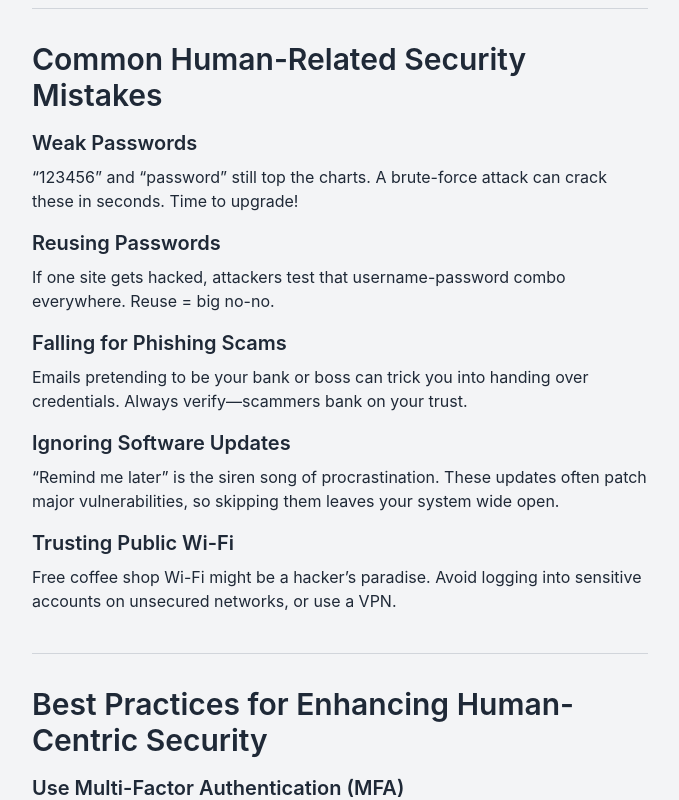
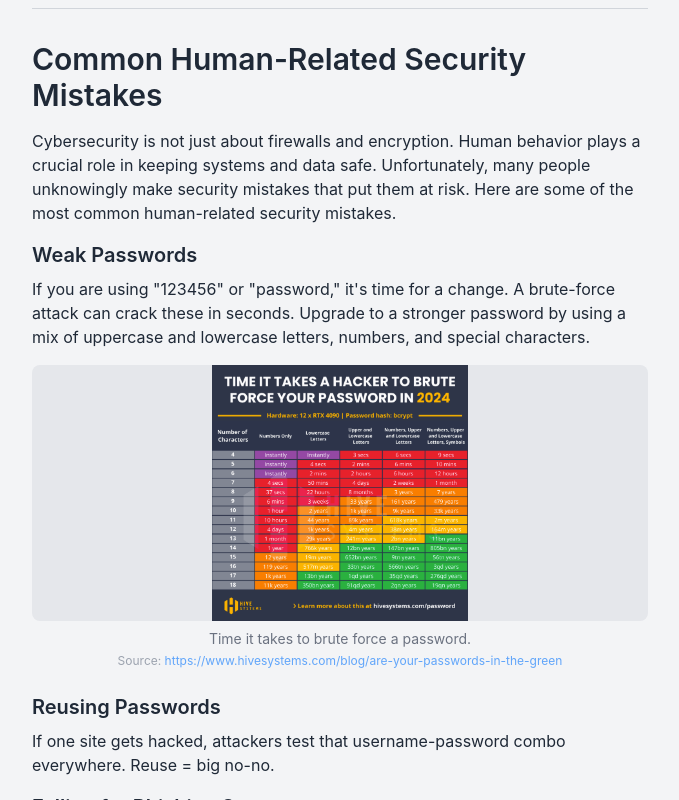
Before and after one commit to Exalt24/CyberInsights, a Next.js app: page / in a window 1280 px wide. Shown: the part 4360-5160 px from the top of the page, without its empty margins (308-987 px from the left). Built offline with nearby package versions, Linux system fonts and the light colour scheme.

Commit message:
Changed assigned sections

```diff
--- a/src/app/page.js
+++ b/src/app/page.js
@@ -526,12 +526,32 @@ export default function Home() {
                 <h2 id="common-mistakes-heading" className="text-3xl font-semibold mb-4 hover:text-blue-500 transition-colors duration-300">
                   Common Human-Related Security Mistakes
                 </h2>
+                <p className="mb-4 hover:underline transition duration-300">
+                  Cybersecurity is not just about firewalls and encryption. Human behavior plays a crucial role in keeping systems and data safe. Unfortunately, many people unknowingly make security mistakes that put them at risk. Here are some of the most common human-related security mistakes.
+                </p>
                 <h3 className="text-xl font-semibold mb-2 hover:text-blue-500 transition-colors duration-300">
                   Weak Passwords
                 </h3>
                 <p className="mb-4 hover:underline transition duration-300">
-                  “123456” and “password” still top the charts. A brute-force attack can crack these in seconds. Time to upgrade!
+                  If you are using "123456" or "password," it's time for a change. A brute-force attack can crack these in seconds. Upgrade to a stronger password by using a mix of uppercase and lowercase letters, numbers, and special characters.
                 </p>
+
+                <div className="mb-6">
+                <div className={`w-full h-64 flex items-center justify-center rounded-lg overflow-hidden ${isDarkMode ? 'bg-gray-700' : 'bg-gray-200'}`}>
+                    <ZoomableImage
+                      src="/images/5.png"
+                      alt="Table of times to brute force a password"
+                      className="w-full h-full object-contain"
+                    />
+                  </div>
+                  <p className="text-center text-sm text-gray-500 mt-2 hover:text-blue-500 transition-colors duration-300">
+                    Time it takes to brute force a password.
+                  </p>
+                  <p className="text-center text-xs text-gray-400 mt-1">
+                    Source: <a href="https://www.hivesystems.com/blog/are-your-passwords-in-the-green" className="hover:underline text-blue-400">https://www.hivesystems.com/blog/are-your-passwords-in-the-green</a>
+                  </p>
+                </div>
+
                 <h3 className="text-xl font-semibold mb-2 hover:text-blue-500 transition-colors duration-300">
                   Reusing Passwords
                 </h3>
@@ -542,7 +562,7 @@ export default function Home() {
                   Falling for Phishing Scams
                 </h3>
                 <p className="mb-4 hover:underline transition duration-300">
-                  Emails pretending to be your bank or boss can trick you into handing over credentials. Always verify—scammers bank on your trust.
+                  "You've won an iPhone 16!"—Sounds exciting, but it's likely a scam. Phishing emails often claim you've won a prize or pretend to be from your bank or employer to trick you into revealing credentials. Always verify—scammers bank on your trust.
                 </p>
                 <h3 className="text-xl font-semibold mb-2 hover:text-blue-500 transition-colors duration-300">
                   Ignoring Software Updates
@@ -564,6 +584,9 @@ export default function Home() {
                 <h2 id="best-practices-heading" className="text-3xl font-semibold mb-4 hover:text-blue-500 transition-colors duration-300">
                   Best Practices for Enhancing Human-Centric Security
                 </h2>
+                <p className="mb-4 hover:underline transition duration-300">
+                  By following these best practices, individuals can strengthen their security posture and reduce vulnerabilities:
+                </p>
                 <h3 className="text-xl font-semibold mb-2 hover:text-blue-500 transition-colors duration-300">
                   Use Multi-Factor Authentication (MFA)
                 </h3>
```
Also changed, not shown: public/images/5.png (added).
